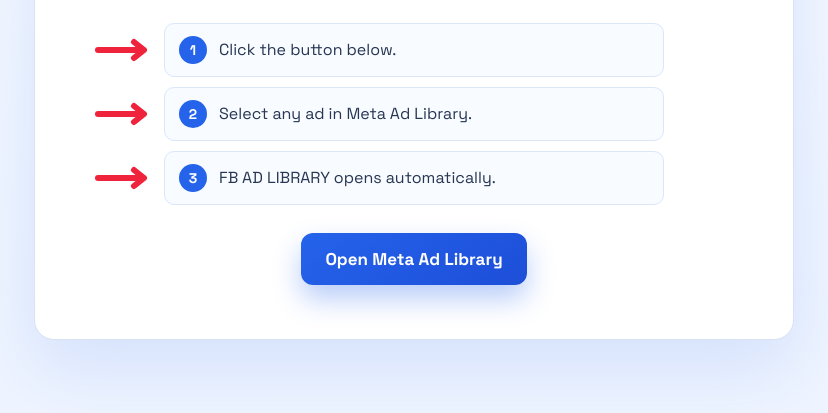
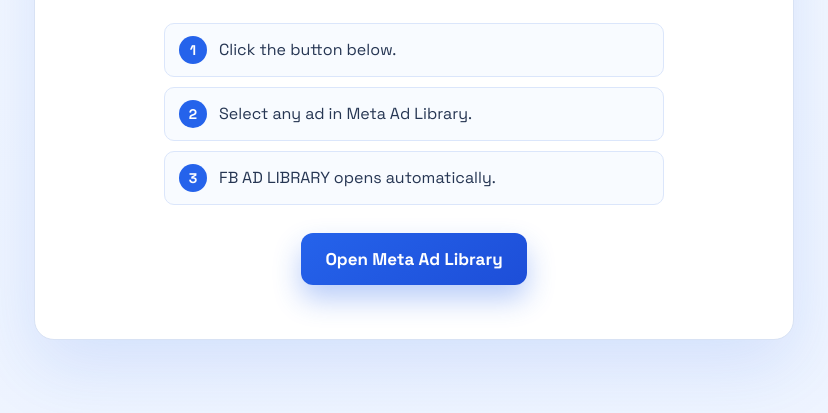
Before and after one commit to Godzik1983/fb_ad_library, a plain HTML site: page docs/welcome/index.html in a window 1280 px wide. Shown: the part 383-796 px from the top of the page, without its empty margins (226-1054 px from the left). Drawn offline with Linux system fonts and the light colour scheme.

Commit message:
Remove welcome step arrows

```diff
--- a/docs/welcome/index.html
+++ b/docs/welcome/index.html
@@ -30,26 +30,14 @@
 
         <div class="steps" aria-label="How to start">
           <div class="step">
-            <svg class="arrow" aria-hidden="true" viewBox="0 0 58 24">
-              <path d="M3 12H48" />
-              <path d="M39 4L49 12L39 20" />
-            </svg>
             <span class="num">1</span>
             <p>Click the button below.</p>
           </div>
           <div class="step">
-            <svg class="arrow" aria-hidden="true" viewBox="0 0 58 24">
-              <path d="M3 12H48" />
-              <path d="M39 4L49 12L39 20" />
-            </svg>
             <span class="num">2</span>
             <p>Select any ad in Meta Ad Library.</p>
           </div>
           <div class="step">
-            <svg class="arrow" aria-hidden="true" viewBox="0 0 58 24">
-              <path d="M3 12H48" />
-              <path d="M39 4L49 12L39 20" />
-            </svg>
             <span class="num">3</span>
             <p>FB AD LIBRARY opens automatically.</p>
           </div>
--- a/docs/welcome/styles.css
+++ b/docs/welcome/styles.css
@@ -99,18 +99,6 @@
   background: #f8fbff;
 }
 
-.arrow {
-  position: absolute;
-  left: -70px;
-  width: 58px;
-  height: 24px;
-  stroke: #ef233c;
-  stroke-width: 6;
-  stroke-linecap: round;
-  stroke-linejoin: round;
-  fill: none;
-}
-
 .step .num {
   width: 28px;
   height: 28px;
@@ -169,8 +157,4 @@
   .btn {
     width: 100%;
   }
-
-  .arrow {
-    display: none;
-  }
 }
```
